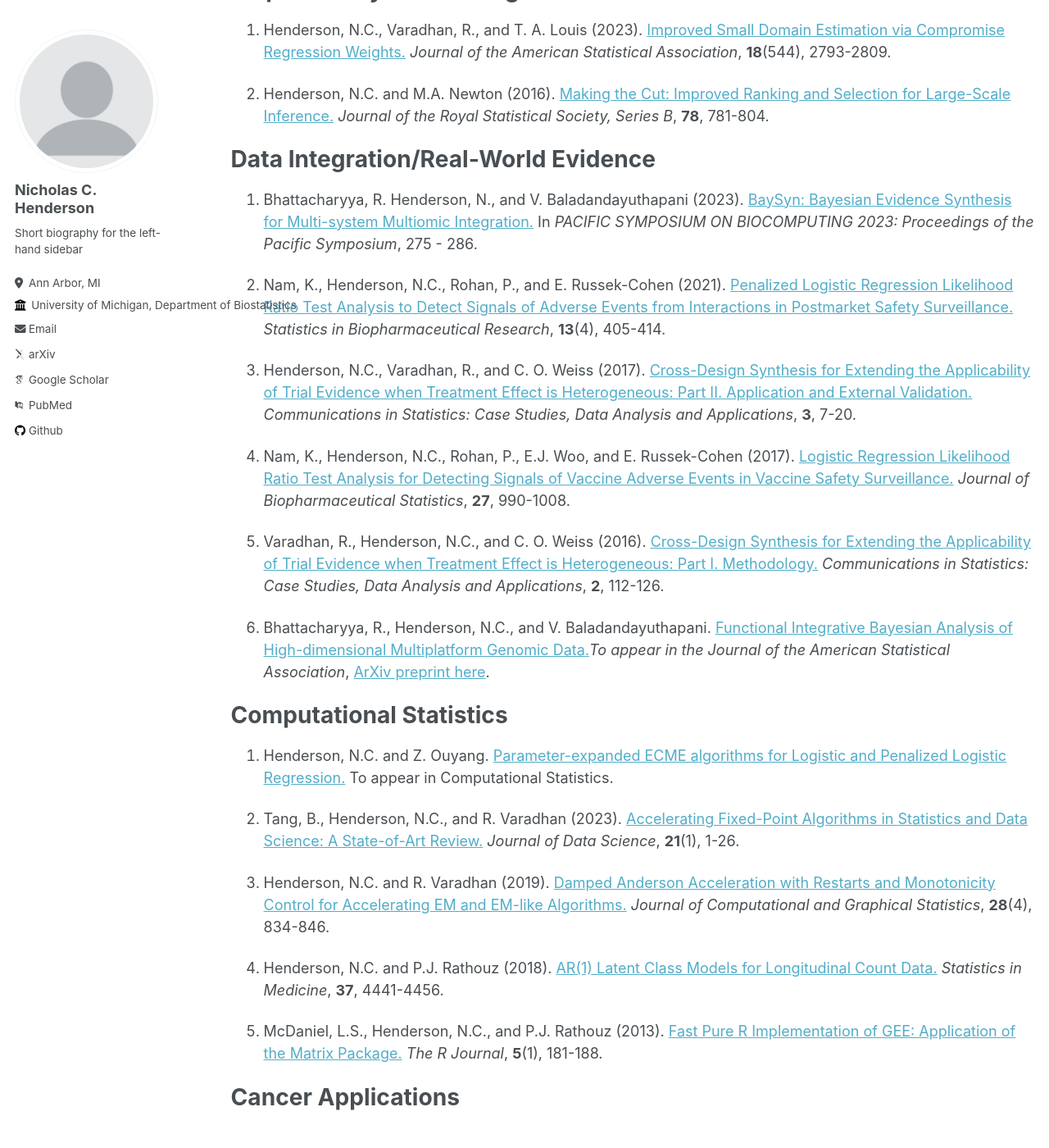
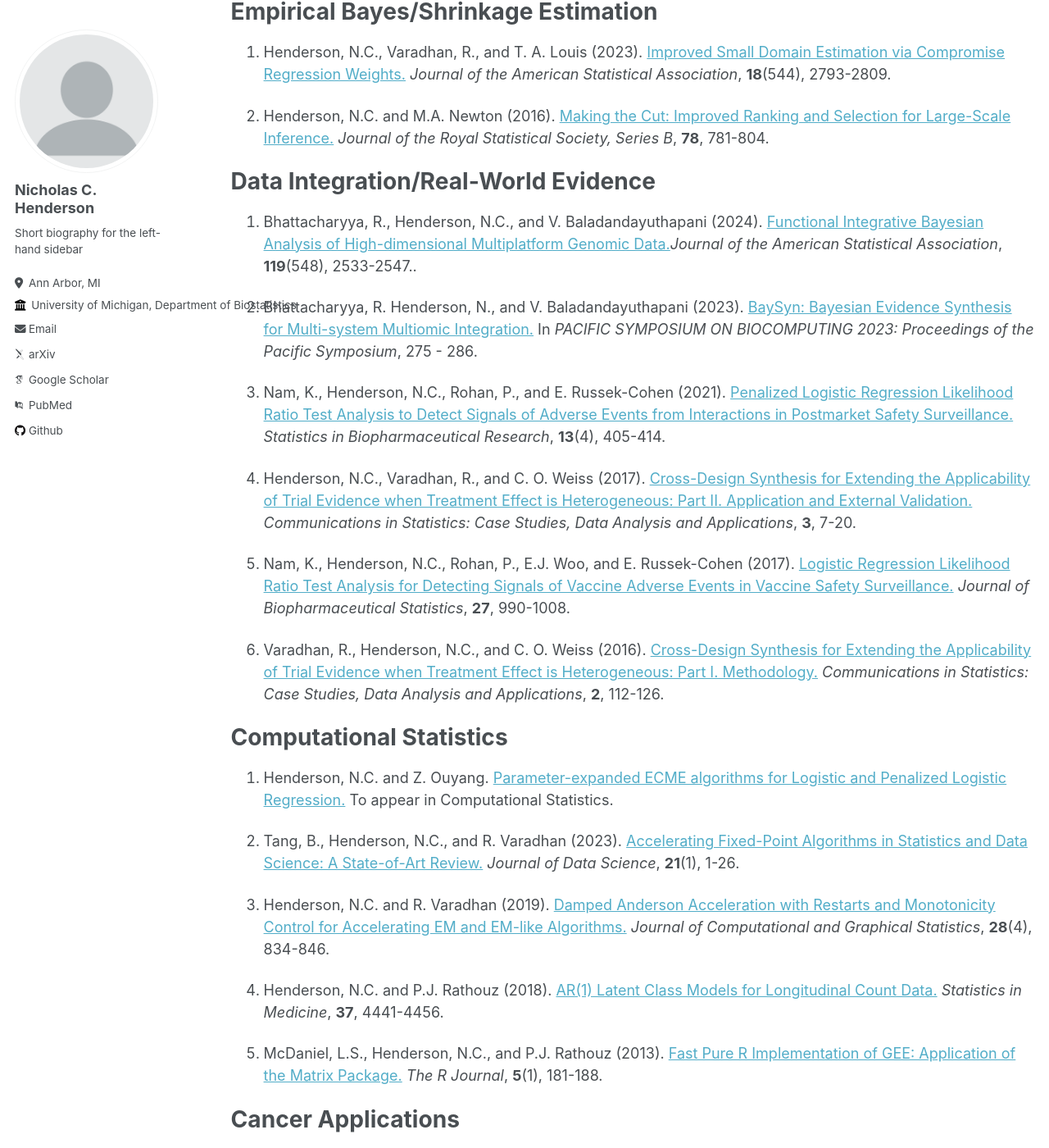
Before and after one commit to nchenderson/nchenderson.github.io, a Jekyll site: the page built from _pages/publications.md, in a window 1280 px wide and 1400 px high, scrolled down 1198 px. Shown: the whole window at 82% size. Built offline with Jekyll 4.4.1, drawn with Linux system fonts in a browser that asks for light colours; some web fonts are replaced; some of the changed text lies outside the part shown.

```diff
--- a/_pages/publications.md
+++ b/_pages/publications.md
@@ -52,19 +52,20 @@ Empirical Bayes/Shrinkage Estimation
 Data Integration/Real-World Evidence
 ======
 
-1. Bhattacharyya, R. Henderson, N., and V. Baladandayuthapani (2023). [BaySyn: Bayesian Evidence Synthesis for Multi-system Multiomic Integration.](https://www.worldscientific.com/doi/abs/10.1142/9789811270611_0026) In *PACIFIC SYMPOSIUM ON BIOCOMPUTING 2023: Proceedings of the Pacific Symposium*, 275 - 286.
+1. Bhattacharyya, R., Henderson, N.C., and V. Baladandayuthapani (2024). [Functional Integrative Bayesian Analysis of High-dimensional Multiplatform Genomic Data.](https://www.tandfonline.com/doi/full/10.1080/01621459.2024.2388909)*Journal of the American Statistical Association*, **119**(548), 2533-2547..
 
-2. Nam, K., Henderson, N.C., Rohan, P., and E. Russek-Cohen (2021). [Penalized Logistic Regression Likelihood Ratio Test Analysis to Detect Signals of Adverse Events from Interactions in Postmarket Safety Surveillance.](https://www.tandfonline.com/doi/abs/10.1080/19466315.2020.1752299) *Statistics in Biopharmaceutical Research*, **13**(4), 405-414.
+2. Bhattacharyya, R. Henderson, N., and V. Baladandayuthapani (2023). [BaySyn: Bayesian Evidence Synthesis for Multi-system Multiomic Integration.](https://www.worldscientific.com/doi/abs/10.1142/9789811270611_0026) In *PACIFIC SYMPOSIUM ON BIOCOMPUTING 2023: Proceedings of the Pacific Symposium*, 275 - 286.
 
-3. Henderson, N.C., Varadhan, R., and C. O. Weiss (2017). [Cross-Design Synthesis for Extending the Applicability of Trial Evidence when Treatment Effect is Heterogeneous: Part II. Application and External Validation.](https://www.tandfonline.com/doi/abs/10.1080/23737484.2017.1398056)
+3. Nam, K., Henderson, N.C., Rohan, P., and E. Russek-Cohen (2021). [Penalized Logistic Regression Likelihood Ratio Test Analysis to Detect Signals of Adverse Events from Interactions in Postmarket Safety Surveillance.](https://www.tandfonline.com/doi/abs/10.1080/19466315.2020.1752299) *Statistics in Biopharmaceutical Research*, **13**(4), 405-414.
+
+4. Henderson, N.C., Varadhan, R., and C. O. Weiss (2017). [Cross-Design Synthesis for Extending the Applicability of Trial Evidence when Treatment Effect is Heterogeneous: Part II. Application and External Validation.](https://www.tandfonline.com/doi/abs/10.1080/23737484.2017.1398056)
 *Communications in Statistics: Case Studies, Data Analysis and Applications*, **3**, 7-20.
 
-4. Nam, K., Henderson, N.C., Rohan, P., E.J. Woo, and E. Russek-Cohen (2017). [Logistic Regression Likelihood Ratio Test Analysis for Detecting Signals of Vaccine Adverse Events in Vaccine Safety Surveillance.](https://www.tandfonline.com/doi/abs/10.1080/10543406.2017.1295250) *Journal of Biopharmaceutical Statistics*, **27**, 990-1008.
+5. Nam, K., Henderson, N.C., Rohan, P., E.J. Woo, and E. Russek-Cohen (2017). [Logistic Regression Likelihood Ratio Test Analysis for Detecting Signals of Vaccine Adverse Events in Vaccine Safety Surveillance.](https://www.tandfonline.com/doi/abs/10.1080/10543406.2017.1295250) *Journal of Biopharmaceutical Statistics*, **27**, 990-1008.
 
-5. Varadhan, R., Henderson, N.C., and C. O. Weiss (2016). [Cross-Design Synthesis for Extending the Applicability of Trial Evidence when Treatment Effect is Heterogeneous: Part I. Methodology.](https://www.tandfonline.com/doi/abs/10.1080/23737484.2017.1392265)
+6. Varadhan, R., Henderson, N.C., and C. O. Weiss (2016). [Cross-Design Synthesis for Extending the Applicability of Trial Evidence when Treatment Effect is Heterogeneous: Part I. Methodology.](https://www.tandfonline.com/doi/abs/10.1080/23737484.2017.1392265)
 *Communications in Statistics: Case Studies, Data Analysis and Applications*, **2**, 112-126.
 
-6. Bhattacharyya, R., Henderson, N.C., and V. Baladandayuthapani. [Functional Integrative Bayesian Analysis of High-dimensional Multiplatform Genomic Data.](https://www.tandfonline.com/doi/abs/10.1080/01621459.2024.2388909)*To appear in the Journal of the American Statistical Association*, [ArXiv preprint here](https://arxiv.org/abs/2212.14165).
 
 
 
```
Also changed, not shown: other parts of _pages/publications.md (+1 -1 lines).
